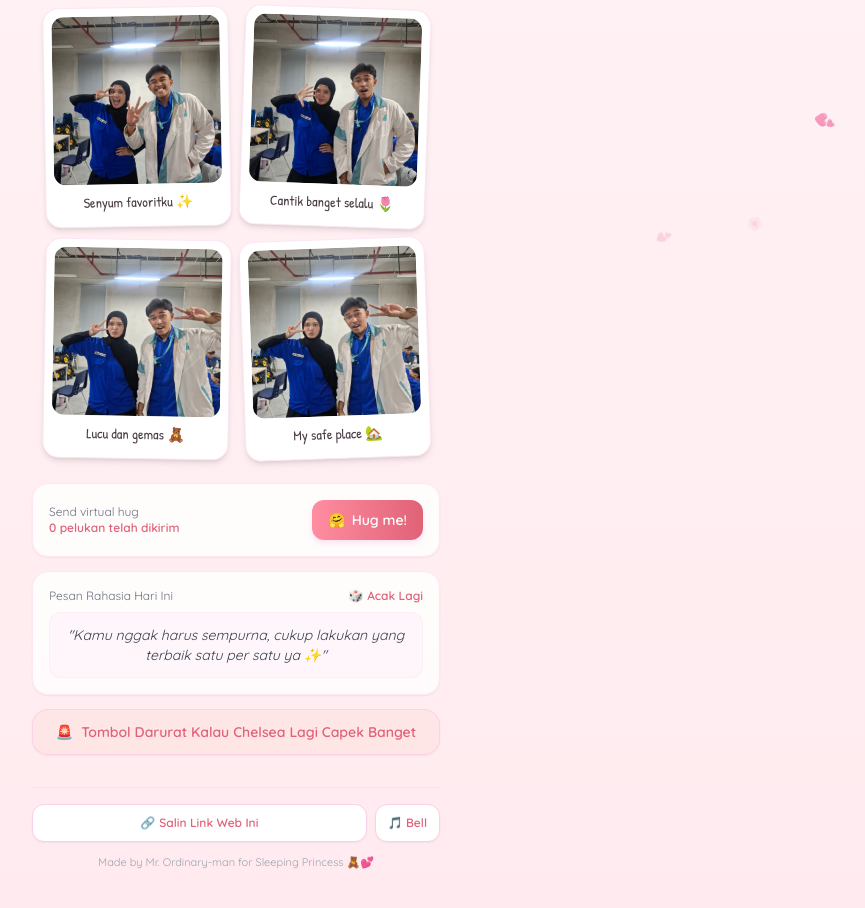
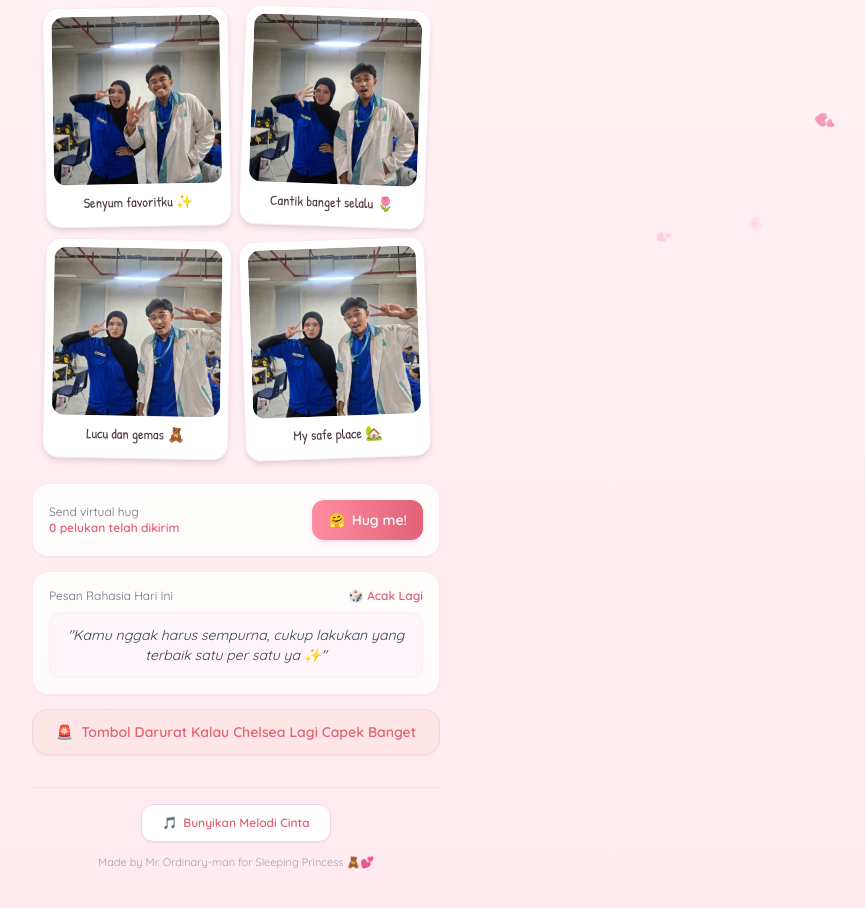
Before and after one commit to Arthurzaki/Mi-Amor, a plain HTML site: page index.html in a window 1280 px wide. Shown: the part 592-1500 px from the top of the page, without its empty margins (404-1269 px from the left). Drawn offline with nearby package versions, Linux system fonts and the light colour scheme.

Commit message:
fix: footer again

```diff
--- a/index.html
+++ b/index.html
@@ -258,15 +258,10 @@
     </section>
 
     <!-- Footer Section -->
-        <footer class="w-full mt-8 pt-4 border-t border-pink-200/50 flex flex-col items-center gap-3">
-          <div class="flex gap-2 w-full">
-            <button onclick="copyWebLink()" class="flex-1 py-2.5 bg-white border border-pink-200 text-deepRose text-xs font-semibold rounded-xl shadow-sm hover:bg-pink-50/50 transition flex items-center justify-center gap-1">
-              <span>🔗</span> Salin Link Web Ini
-            </button>
-            <button onclick="playChimeSound()" class="px-3 py-2.5 bg-white border border-pink-200 text-deepRose text-xs font-semibold rounded-xl shadow-sm hover:bg-pink-50/50 transition" title="Nyalakan bunyi manis">
-              🎵 Bell
-            </button>
-          </div>
+    <footer class="w-full mt-8 pt-4 border-t border-pink-200/50 flex flex-col items-center gap-3">
+          <button onclick="playChimeSound()" class="px-5 py-2.5 bg-white border border-pink-200 text-deepRose text-xs font-semibold rounded-xl shadow-sm hover:bg-pink-50/50 transition flex items-center gap-1.5" title="Nyalakan bunyi manis">
+            <span>🎵</span> Bunyikan Melodi Cinta
+          </button>
           <p class="text-[11px] text-gray-400 font-medium text-center">
             Made by Mr. Ordinary-man for Sleeping Princess 🧸💕
           </p>
```
